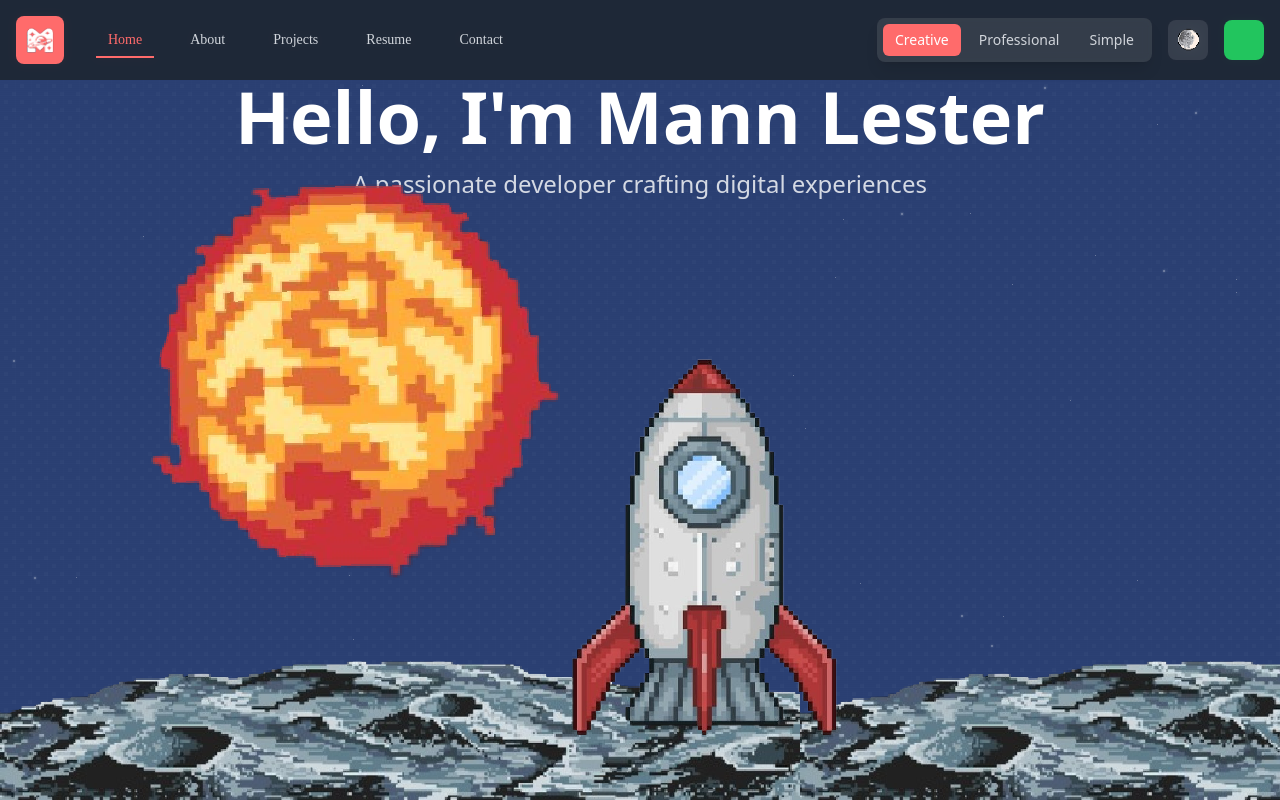
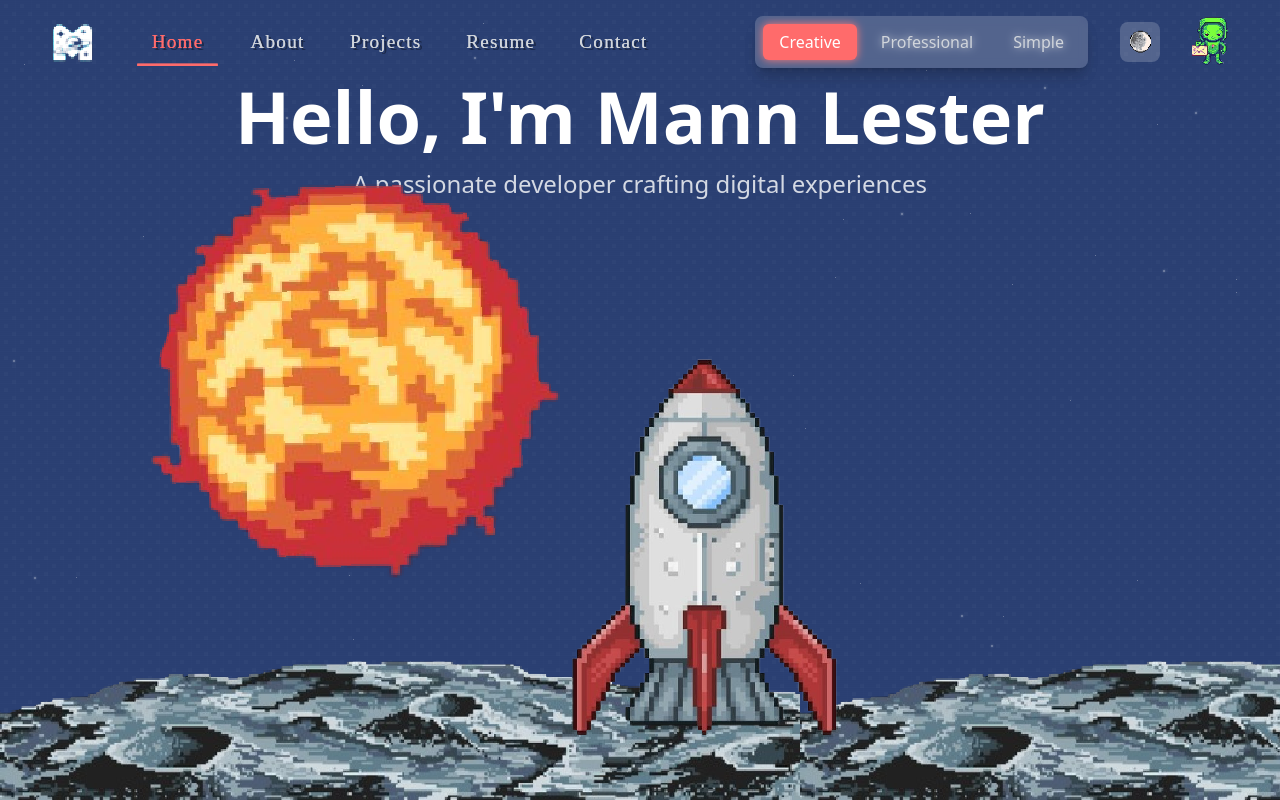
Before and after one commit to MannLester/PortfolioWebsite, a Next.js app: page / in a window 1280 px wide. Built offline with nearby package versions, Linux system fonts and the light colour scheme; a web font is replaced by a local one.

Commit message:
Fixed Sun and Moon Animation issues

```diff
--- a/src/components/shared/Navigation.tsx
+++ b/src/components/shared/Navigation.tsx
@@ -7,6 +7,7 @@ import Image from 'next/image';
 import sunIcon from '@/assets/CreativeDesign/buttons/sun_icon.png';
 import moonIcon from '@/assets/CreativeDesign/buttons/moon_icon.png';
 import logoIcon from '@/assets/CreativeDesign/buttons/logo_icon_pixel_white.png';
+import alienIcon from '@/assets/CreativeDesign/buttons/alien_icon.png';
 
 interface NavigationProps {
   activeDesign: 'creative' | 'professional' | 'simple';
@@ -27,29 +28,31 @@ const Navigation = ({ activeDesign, onDesignChange, isDark, onThemeToggle }: Nav
   ];
 
   return (
-    <header className={`fixed top-0 left-0 right-0 z-50 transition-colors duration-300 ${
-      isDark ? 'bg-gray-900/95' : 'bg-gray-800/95'
-    } backdrop-blur-sm`}>
-      <nav className="container mx-auto px-4 py-4 flex justify-between items-center">
+    <header className={`fixed top-0 left-0 right-0 z-50 `}>
+      <nav className="w-full flex justify-between items-center py-4">
         {/* Logo and Main Navigation */}
-        <div className="flex items-center space-x-8">
+        <div className="flex items-center">
           {/* Logo Placeholder */}
-          <div className="w-12 h-12 bg-creative-primary rounded-lg flex items-center justify-center font-bold text-white" style={{ imageRendering: 'pixelated' }}>
-            <Image src={logoIcon} alt="Logo" />
+          <div className="w-12 h-12 rounded-lg flex items-center justify-center font-bold text-white ml-12 relative" style={{ imageRendering: 'pixelated' }}>
+            <Image src={logoIcon} alt="Logo" fill className="object-contain" />
           </div>
 
           {/* Navigation Links */}
-          <div className="flex items-center space-x-6">
+          <div className="flex items-center ml-12 space-x-8">
             {navItems.map((item) => (
               <Link
                 key={item.href}
                 href={item.href}
-                className={`relative px-3 py-2 transition-colors font-['Press_Start_2P'] text-sm ${
+                className={`relative px-3 py-2 transition-colors font-['Press_Start_2P'] text-base transform scale-[1.2] ${
                   pathname === item.href
                     ? 'text-creative-primary'
                     : 'text-gray-300 hover:text-white'
                 }`}
-                style={{ imageRendering: 'pixelated' }}
+                style={{
+                  imageRendering: 'pixelated',
+                  textShadow: '2px 2px 0px rgba(0,0,0,0.2)',
+                  letterSpacing: '1px'
+                }}
               >
                 {pathname === item.href && (
                   <motion.div
@@ -65,14 +68,14 @@ const Navigation = ({ activeDesign, onDesignChange, isDark, onThemeToggle }: Nav
         </div>
 
         {/* Right Side Controls */}
-        <div className="flex items-center space-x-4">
+        <div className="flex items-center">
           {/* Design Switcher */}
-          <div className="bg-white/10 backdrop-blur-sm rounded-lg shadow-lg p-1.5 flex gap-1.5">
+          <div className="bg-white/10 backdrop-blur-sm rounded-lg shadow-lg p-2 flex gap-2 mr-8">
             {['Creative', 'Professional', 'Simple'].map((design) => (
               <button
                 key={design}
                 onClick={() => onDesignChange(design.toLowerCase() as any)}
-                className={`px-3 py-1.5 rounded-md transition-all text-sm ${
+                className={`px-4 py-1.5 rounded-md transition-all text-base ${
                   activeDesign === design.toLowerCase()
                     ? 'bg-creative-primary text-white'
                     : 'text-gray-300 hover:bg-white/5'
@@ -87,7 +90,7 @@ const Navigation = ({ activeDesign, onDesignChange, isDark, onThemeToggle }: Nav
           {/* Theme Toggle */}
           <motion.button
             onClick={onThemeToggle}
-            className="w-10 h-10 rounded-lg bg-white/10 flex items-center justify-center hover:bg-white/20 transition-colors"
+            className="w-10 h-10 rounded-lg bg-white/10 flex items-center justify-center hover:bg-white/20 transition-colors mr-8"
             whileHover={{ scale: 1.05 }}
             whileTap={{ scale: 0.95 }}
             style={{ imageRendering: 'pixelated' }}
@@ -111,7 +114,16 @@ const Navigation = ({ activeDesign, onDesignChange, isDark, onThemeToggle }: Nav
           </motion.button>
 
           {/* Alien Asset Placeholder */}
-          <div className="w-10 h-10 bg-green-500 rounded-lg" style={{ imageRendering: 'pixelated' }} />
+          <div className="w-10 h-10 rounded-lg mr-12 relative" style={{ imageRendering: 'pixelated' }}>
+            <Image
+              src={alienIcon}
+              alt="Alien"
+              fill
+              className="object-contain scale-[2.5]"
+              style={{ imageRendering: 'pixelated' }}
+              priority
+              />
+            </div>
         </div>
       </nav>
     </header>
```
Also changed, not shown: src/assets/CreativeDesign/buttons/alien_icon.png (added).
